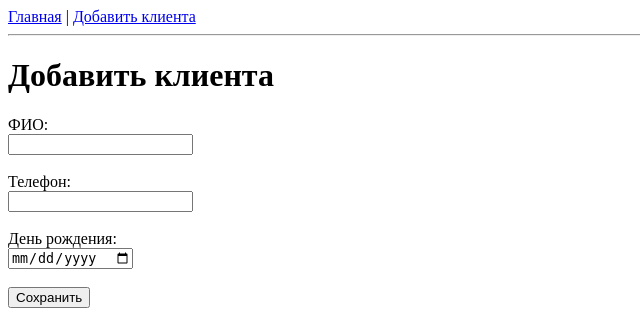
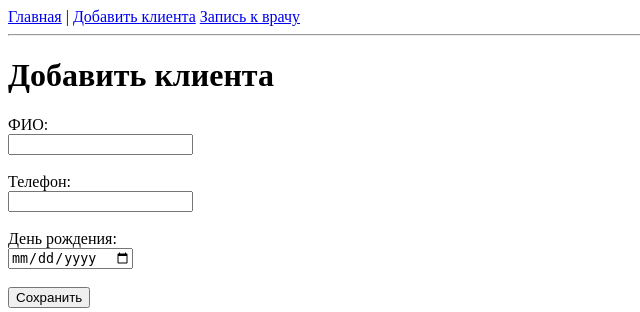
Before and after one commit to sahanovichr/crm_optic, a Flask app: page /add in a window 1280 px wide. Shown: the top 312 px of the page, without its empty margins (0-640 px from the left). Run offline with Flask 3, Linux system fonts and the light colour scheme.

Commit message:
Update base.html

```diff
--- a/templates/base.html
+++ b/templates/base.html
@@ -9,6 +9,7 @@
     <nav>
         <a href="/">Главная</a> |
         <a href="/add">Добавить клиента</a>
+        <a href="/appointments">Запись к врачу</a>
     </nav>
     <hr>
     {% block content %}{% endblock %}
```
